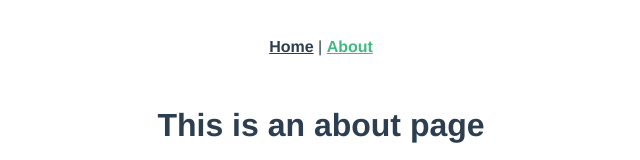
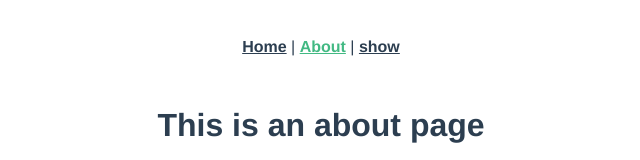
Before and after one commit to team2-birthday/our_app, a Vue app: page /about in a window 1280 px wide. Shown: the top 160 px of the page, without its empty margins (319-959 px from the left). Built offline with nearby package versions, Linux system fonts and the light colour scheme.

Commit message:
add router-link

```diff
--- a/src/App.vue
+++ b/src/App.vue
@@ -1,7 +1,8 @@
 <template>
   <nav>
     <router-link to="/">Home</router-link> |
-    <router-link to="/about">About</router-link>
+    <router-link to="/about">About</router-link> |
+    <router-link to="/showcircle">show</router-link>
   </nav>
   <router-view />
 </template>
```
